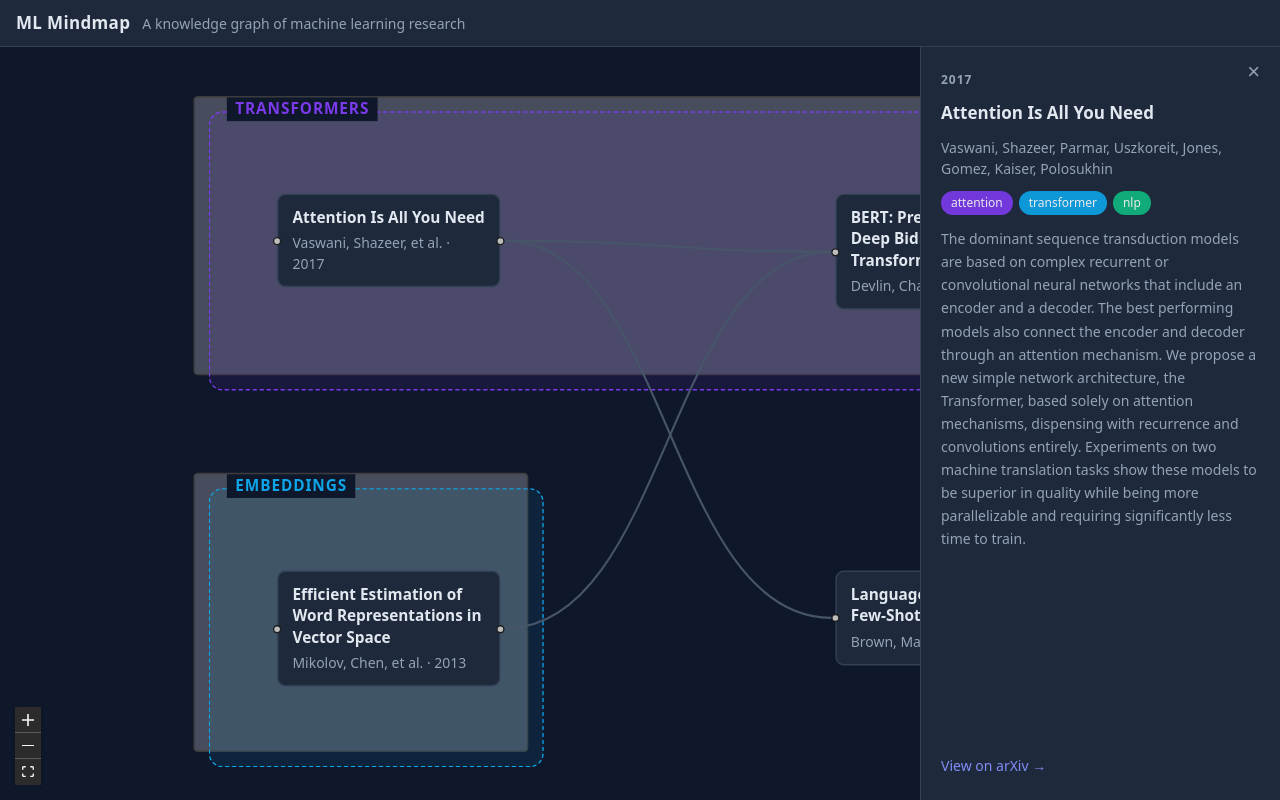
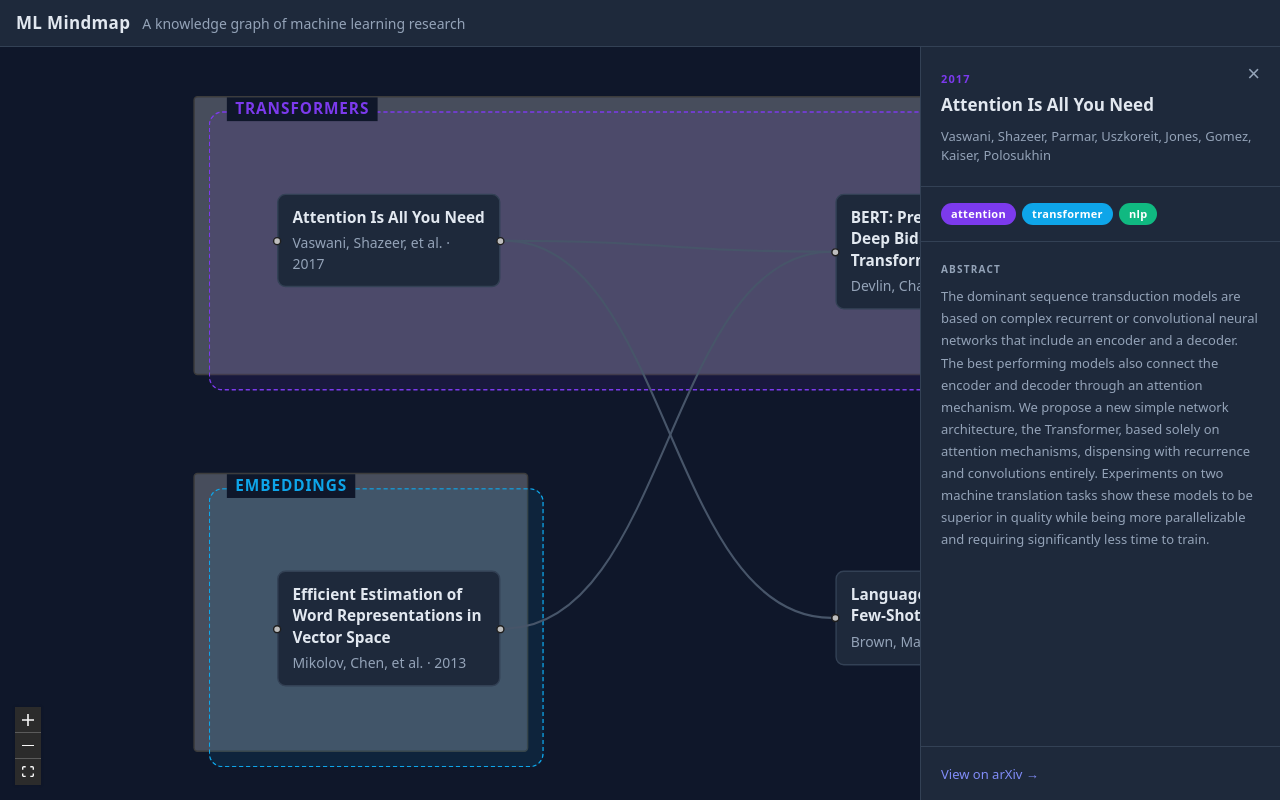
Before and after one commit to rpw1134/ml-mindmap, a React (Vite) app: page / in a window 1280 px wide. Both pictures are taken after a click on the element 277 px from the left and 240 px from the top of the page. Built offline with nearby package versions, Linux system fonts and the light colour scheme.

Commit message:
visual hierarchy

```diff
--- a/src/App.css
+++ b/src/App.css
@@ -107,12 +107,10 @@
   width: 360px;
   background: var(--bg-surface);
   border-left: 1px solid var(--border);
-  padding: 24px 20px;
   overflow-y: auto;
   z-index: 20;
   display: flex;
   flex-direction: column;
-  gap: 12px;
   animation: slideIn 0.18s ease-out;
 }
 
@@ -123,7 +121,7 @@
 
 .info-panel__close {
   position: absolute;
-  top: 12px;
+  top: 14px;
   right: 14px;
   background: none;
   border: none;
@@ -141,58 +139,93 @@
   background: var(--bg-raised);
 }
 
+/* Identity block: year → title → authors, tightly grouped */
+.info-panel__header {
+  padding: 24px 20px 20px;
+  border-bottom: 1px solid var(--border);
+  display: flex;
+  flex-direction: column;
+  gap: 0;
+}
+
 .info-panel__year {
-  font-size: 12px;
-  font-weight: 600;
-  color: var(--text-muted);
-  letter-spacing: 0.08em;
+  font-size: 11px;
+  font-weight: 700;
+  color: var(--accent);
+  letter-spacing: 0.1em;
   text-transform: uppercase;
+  margin-bottom: 6px;
 }
 
 .info-panel__title {
   font-size: 17px;
   font-weight: 600;
   color: var(--text);
-  line-height: 1.45;
-  margin: 0;
+  line-height: 1.4;
+  margin: 0 0 10px;
 }
 
 .info-panel__authors {
-  font-size: 14px;
+  font-size: 13px;
   color: var(--text-muted);
+  line-height: 1.5;
 }
 
+/* Tags row */
 .info-panel__tags {
   display: flex;
   flex-wrap: wrap;
   gap: 6px;
+  padding: 16px 20px;
+  border-bottom: 1px solid var(--border);
 }
 
 .info-panel__tag {
-  font-size: 12px;
-  font-weight: 500;
+  font-size: 11px;
+  font-weight: 600;
   padding: 3px 10px;
   border-radius: 100px;
   color: #fff;
-  opacity: 0.9;
+  letter-spacing: 0.03em;
+}
+
+/* Labelled section (Abstract) */
+.info-panel__section {
+  padding: 20px 20px 0;
+  display: flex;
+  flex-direction: column;
+  gap: 8px;
+}
+
+.info-panel__section-label {
+  font-size: 10px;
+  font-weight: 700;
+  letter-spacing: 0.12em;
+  text-transform: uppercase;
+  color: var(--text-muted);
 }
 
 .info-panel__abstract {
-  font-size: 14px;
+  font-size: 13px;
   color: var(--text-muted);
-  line-height: 1.65;
+  line-height: 1.7;
   margin: 0;
+}
+
+/* Footer: arXiv link pinned to bottom */
+.info-panel__footer {
+  margin-top: auto;
+  padding: 16px 20px;
+  border-top: 1px solid var(--border);
 }
 
 .info-panel__link {
   display: inline-flex;
   align-items: center;
-  font-size: 14px;
+  font-size: 13px;
   font-weight: 500;
   color: #818cf8;
   text-decoration: none;
-  margin-top: auto;
-  padding-top: 8px;
 }
 
 .info-panel__link:hover {
--- a/src/components/InfoPanel.tsx
+++ b/src/components/InfoPanel.tsx
@@ -8,7 +8,6 @@ interface InfoPanelProps {
 }
 
 export default function InfoPanel({ paper, onClose }: InfoPanelProps) {
-  // Close on Escape key
   useEffect(() => {
     function handleKey(e: KeyboardEvent) {
       if (e.key === 'Escape') onClose();
@@ -27,10 +26,14 @@ export default function InfoPanel({ paper, onClose }: InfoPanelProps) {
         ×
       </button>
 
+      {/* Identity block — year, title, authors are one tightly-grouped unit */}
+      <div className="info-panel__header">
         <div className="info-panel__year">{paper.year}</div>
         <h2 className="info-panel__title">{paper.title}</h2>
         <div className="info-panel__authors">{paper.authors.join(', ')}</div>
+      </div>
 
+      {/* Tags sit in their own row, separated by the header's bottom border */}
       {paper.tags && paper.tags.length > 0 && (
         <div className="info-panel__tags">
           {paper.tags.map((tag) => (
@@ -45,9 +48,15 @@ export default function InfoPanel({ paper, onClose }: InfoPanelProps) {
         </div>
       )}
 
+      {/* Abstract as a labelled section */}
+      <div className="info-panel__section">
+        <div className="info-panel__section-label">Abstract</div>
         <p className="info-panel__abstract">{paper.abstract}</p>
+      </div>
 
+      {/* Footer link pushed to bottom */}
       {arXivUrl && (
+        <div className="info-panel__footer">
           <a
             className="info-panel__link"
             href={arXivUrl}
@@ -56,6 +65,7 @@ export default function InfoPanel({ paper, onClose }: InfoPanelProps) {
           >
             View on arXiv →
           </a>
+        </div>
       )}
     </div>
   );
```
Lines whose indentation alone changed are shown as unchanged.
